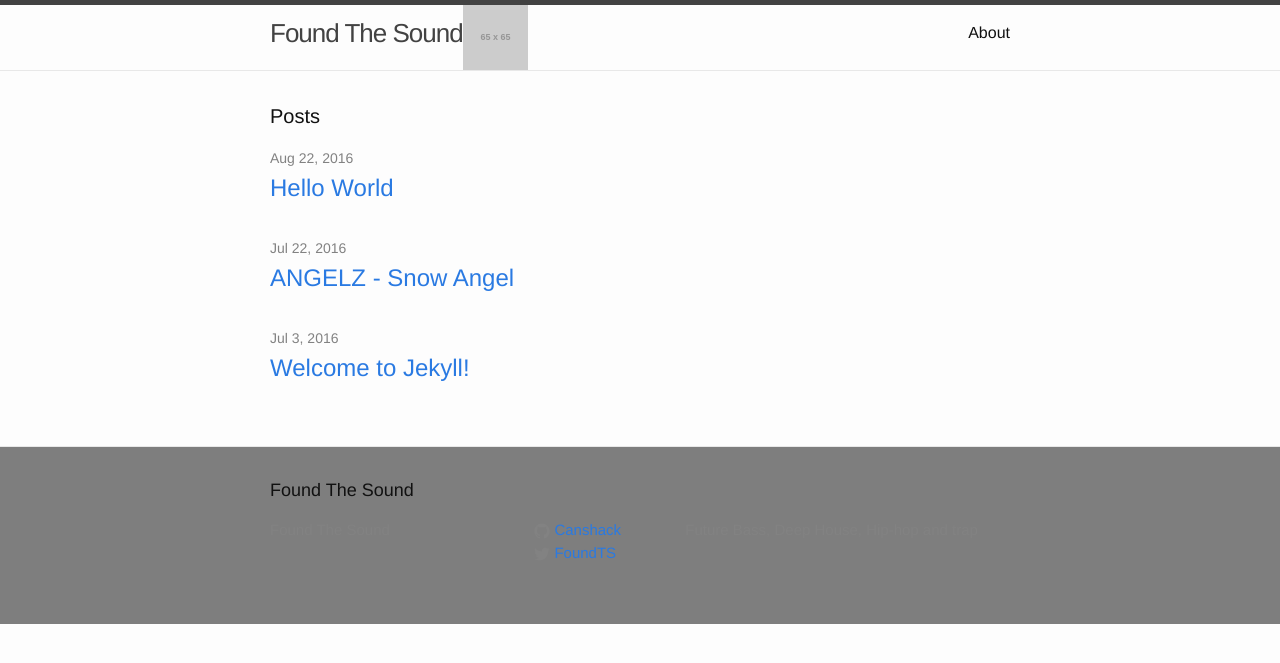
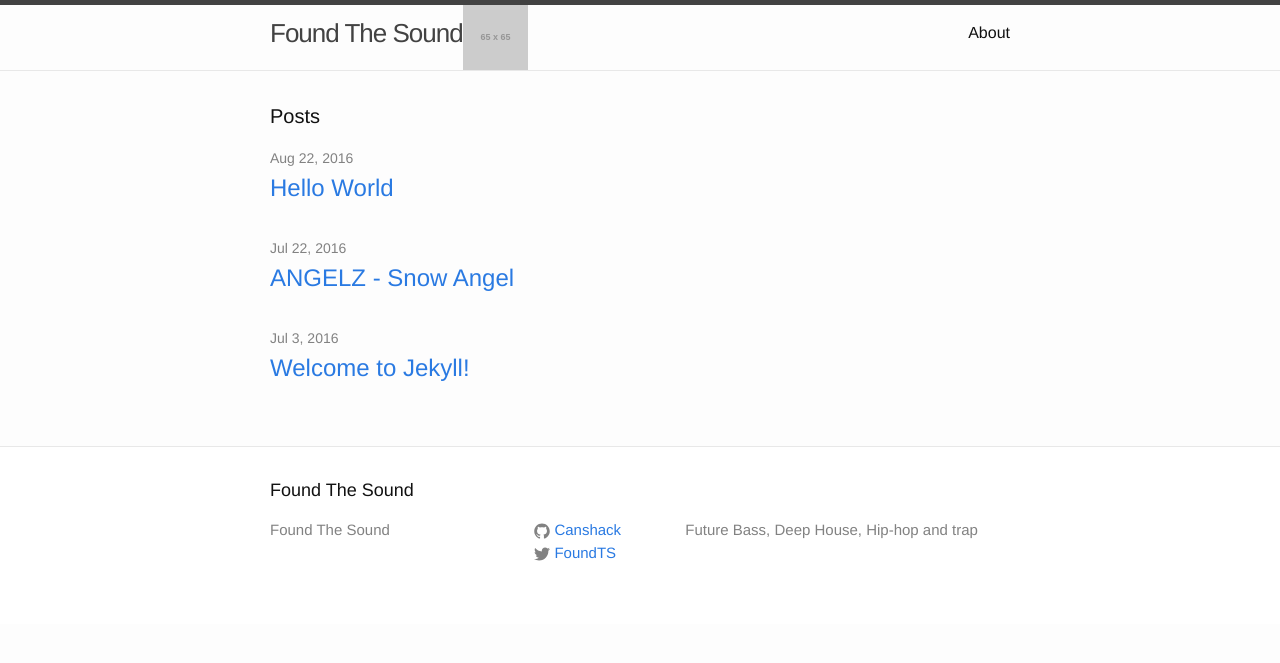
Before and after one commit to tfrenchy/Canshack.github.io, a Jekyll site: the page built from index.html, in a window 1280 px wide. Shown: the top 663 px of the page. Built offline with Jekyll 4.4.1, drawn with Linux system fonts in a browser that asks for light colours.

Commit message:
Update _layout.scss

```diff
--- a/_sass/_layout.scss
+++ b/_sass/_layout.scss
@@ -98,7 +98,7 @@
  * Site footer
  */
 .site-footer {
-    background-color: #7e7e7e;
+    background-color: #ffffff;
     border-top: 1px solid $grey-color-light;
     padding: $spacing-unit 0;
 }
```
